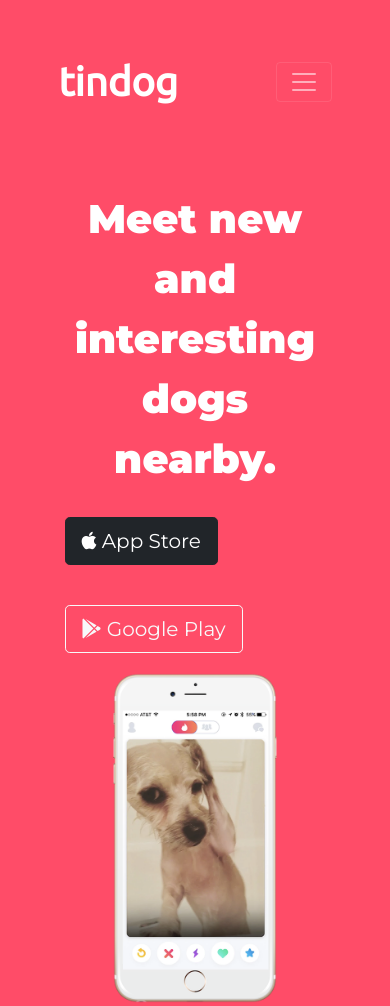
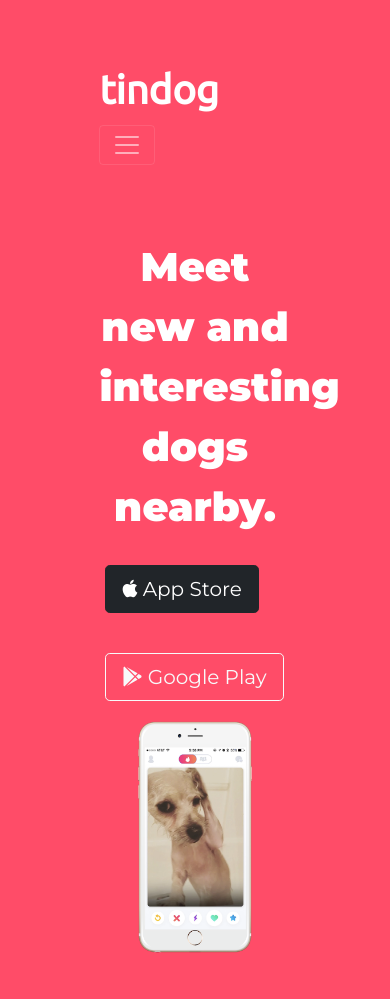
Before and after one commit to Studioname/bootstrapTindog, a plain HTML site: page index.html in a window 390 px wide. Shown: the top 1006 px of the page. Drawn offline with nearby package versions, Linux system fonts and the light colour scheme.

Commit message:
updated more css

```diff
--- a/css/styles.css
+++ b/css/styles.css
@@ -34,7 +34,7 @@
 /* download buttons */
 
 .download-btn {
-
+  margin: 5% 3% 5% 0;
 }
 
 /* title image */
@@ -176,7 +176,11 @@
   padding: 3% 2% 2% 0%;
 }
 
-@media (max-width: 950px) {
+@media (max-width: 1028px) {
+
+  #title {
+    padding: 10% 15% 7%;
+  }
 
   .big-heading {
     font-size: 2.5rem;
@@ -205,9 +209,6 @@
     transform: rotate(0deg);
   }
 
-  #title .container-fluid {
-    padding: 10% 15% 7%;
-  }
 }
 
 /* footer section */
```
Also changed, not shown: index.html (indentation only).
